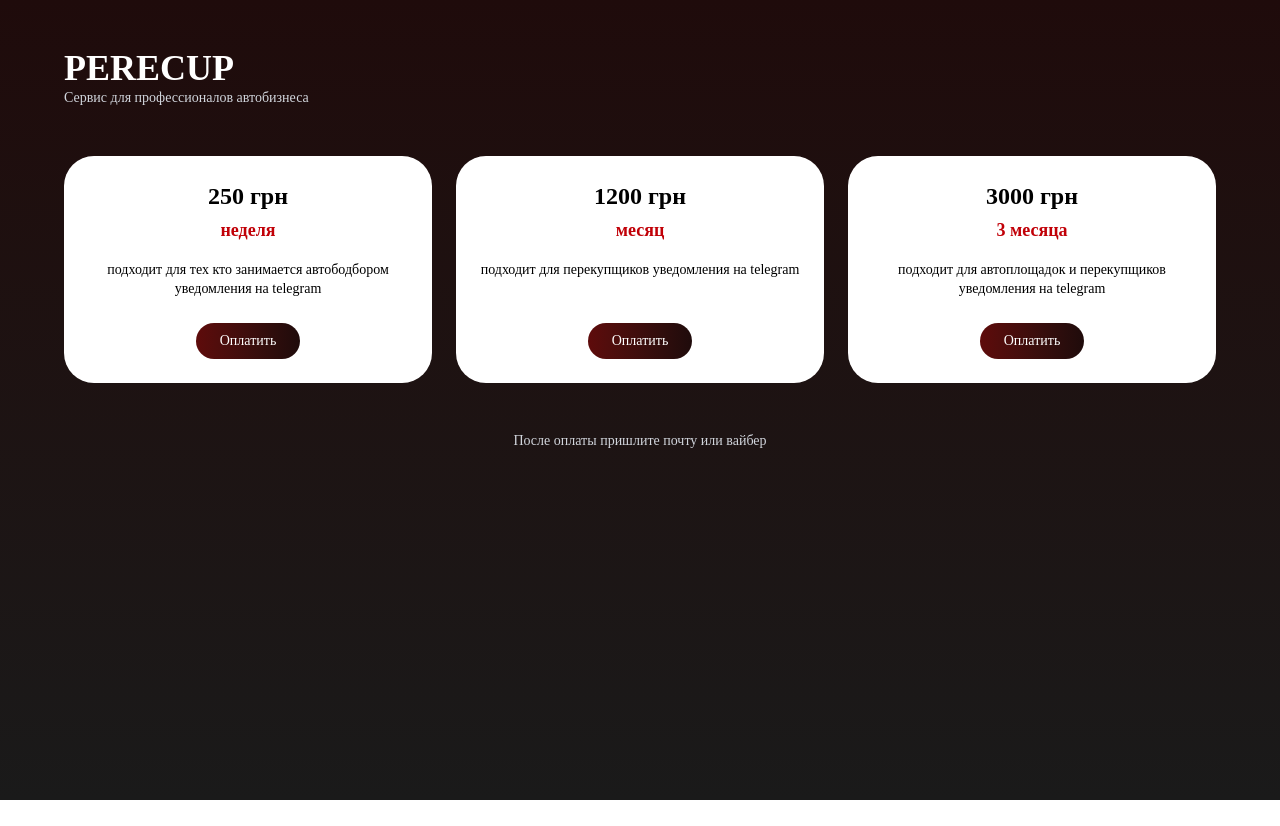
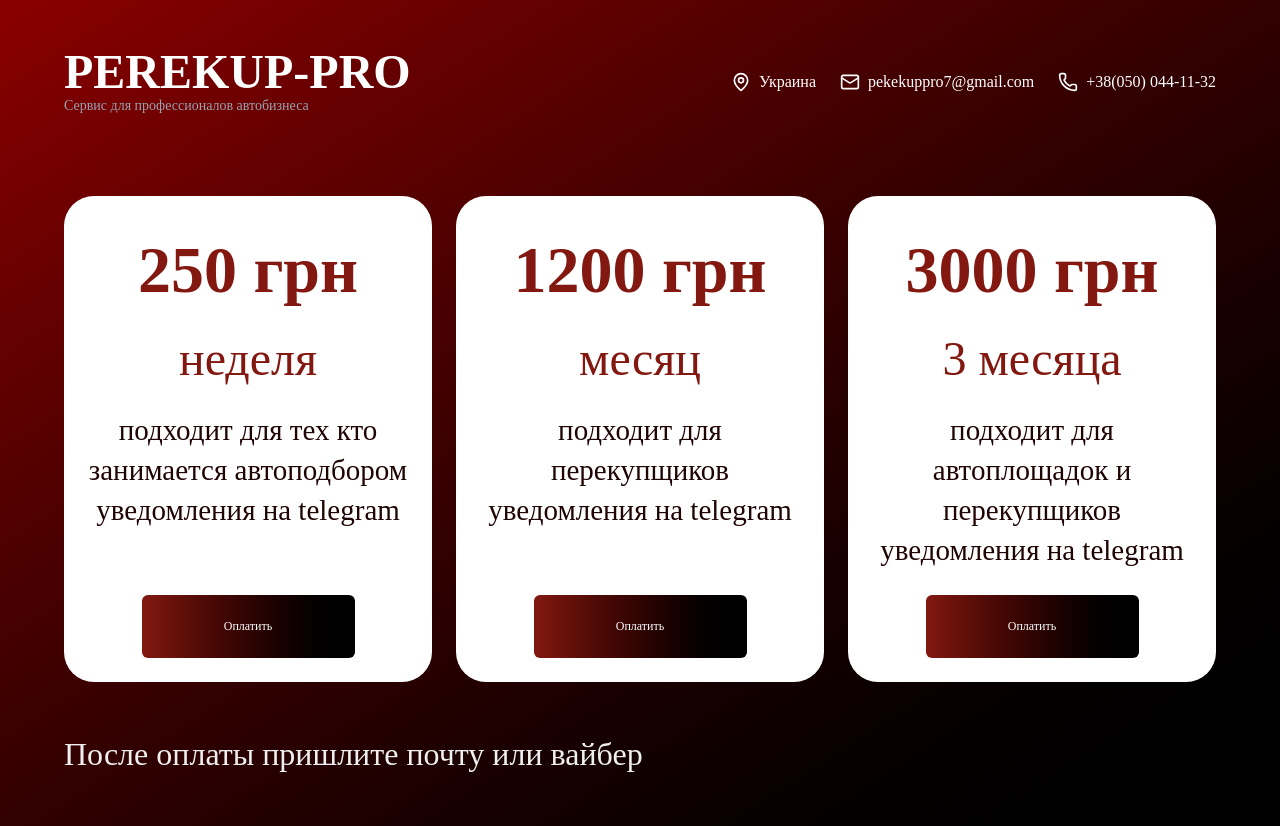
Before and after one commit to Chornei-Olha/Perekup, a Next.js app: page /pricing in a window 1280 px wide. Before the commit the page ends 800 px from the top, so only its background shows below. Built offline with nearby package versions, Linux system fonts and the light colour scheme.

Commit message:
before back

```diff
--- a/src/app/api/brands/route.ts
+++ b/src/app/api/brands/route.ts
@@ -1,5 +1,3 @@
-// app/api/brands/route.ts
-
 import { NextResponse } from "next/server";
 
 // Массив брендов
--- a/src/app/components/CarList.tsx
+++ b/src/app/components/CarList.tsx
@@ -1,6 +1,6 @@
 "use client";
 import React from "react";
-import Image from "next/image"; // Import Image from next/image
+import Image from "next/image";
 import type { Car } from "@/app/types/Car";
 
 interface CarListProps {
--- /dev/null
+++ b/src/app/components/Header.tsx
@@ -0,0 +1,35 @@
+import { Mail, MapPin, Phone } from "lucide-react";
+
+export default function Header() {
+  return (
+    <div className="relative z-20 container mx-auto">
+      <div className="flex flex-col sm:flex-row sm: justify-between items-left sm:items-center">
+        {/* Logo */}
+        <div className="flex flex-col mb-[25px] sm:mb-0">
+          <h1 className="text-xl sm:text-5xl font-bold text-white">
+            PEREKUP-PRO
+          </h1>
+          <p className="text-sm text-gray-400">
+            Сервис для профессионалов автобизнеса
+          </p>
+        </div>
+
+        {/* Contact info */}
+        <div className="flex flex-col sm:flex-row items-left sm:items-center space-x-6">
+          <div className="flex items-center">
+            <MapPin className="h-5 w-5 mr-2" />
+            <span className="text-white">Украина</span>
+          </div>
+          <div className="flex items-center">
+            <Mail className="h-5 w-5 mr-2" />
+            <span className="text-white">pekekuppro7@gmail.com</span>
+          </div>
+          <div className="flex items-center">
+            <Phone className="h-5 w-5 mr-2" />
+            <span className="text-white">+38(050) 044-11-32</span>
+          </div>
+        </div>
+      </div>
+    </div>
+  );
+}
--- a/src/app/page.tsx
+++ b/src/app/page.tsx
@@ -1,9 +1,9 @@
 "use client";
 
 import Image from "next/image";
-import { Mail, MapPin, Phone } from "lucide-react";
+// import { Mail, MapPin, Phone } from "lucide-react";
 import { useRouter } from "next/navigation";
-
+import Header from "@/app/components/Header";
 export default function Home() {
   const router = useRouter();
 
@@ -103,10 +103,9 @@
               "linear-gradient(rgba(0, 0, 0, 0.4), rgba(0, 0, 0, 0.4)), url(/images/bg.png)",
           }}
         >
-          {/* Header content */}
-          <div className="relative z-20 container mx-auto px-4 py-6">
+          <Header />
+          {/* <div className="relative z-20 container mx-auto px-4 py-6">
             <div className="flex flex-col sm:flex-row sm: justify-between items-left sm:items-center">
-              {/* Logo */}
               <div className="flex flex-col mb-[25px] sm:mb-0">
                 <h1 className="text-xl sm:text-5xl font-bold text-white">
                   PEREKUP-PRO
@@ -116,7 +115,6 @@
                 </p>
               </div>
 
-              {/* Contact info */}
               <div className="flex flex-col sm:flex-row items-left sm:items-center space-x-6">
                 <div className="flex items-center">
                   <MapPin className="h-5 w-5 mr-2" />
@@ -132,7 +130,7 @@
                 </div>
               </div>
             </div>
-          </div>
+          </div> */}
 
           <div className="mt-18 sm:mt-24 text-center">
             <h1 className="font-plus-jakarta text-bold text-3xl sm:text-5xl font-bold tracking-wide leading-tight">
--- a/src/app/pricing/page.tsx
+++ b/src/app/pricing/page.tsx
@@ -1,26 +1,19 @@
+import Header from "@/app/components/Header";
+
 export default function SubscriptionPage() {
   return (
-    <main className="w-full min-h-screen bg-gradient-to-b from-[#1f0b0b] to-[#1a1a1a] text-white py-12 px-4">
+    <main className="w-full min-h-screen bg-gradient-to-br from-[#8B0000] to-black text-white py-12 px-4">
       <div className="max-w-6xl mx-auto">
-        {/* Header */}
-        <div className="text-left mb-12">
-          <h1 className="text-3xl md:text-4xl font-bold">
-            <span className="text-white">PERE</span>
-            <span className="text-white font-extrabold">CUP</span>
-          </h1>
-          <p className="text-sm text-gray-300">
-            Сервис для профессионалов автобизнеса
-          </p>
-        </div>
+        <Header />
 
         {/* Pricing Cards */}
-        <div className="grid md:grid-cols-3 gap-6 mb-12">
+        <div className="grid md:grid-cols-3 gap-6 mb-12 mt-20">
           {[
             {
               price: "250 грн",
               duration: "неделя",
               description:
-                "подходит для тех кто занимается автободбором уведомления на telegram",
+                "подходит для тех кто занимается автоподбором уведомления на telegram",
             },
             {
               price: "1200 грн",
@@ -39,15 +32,17 @@
               className="bg-white text-black p-6 rounded-[30px] text-center flex flex-col items-center justify-between"
             >
               <div>
-                <h2 className="text-2xl font-bold mb-1">{item.price}</h2>
-                <p className="text-lg text-red-700 font-semibold mb-4">
+                <h2 className="text-[66px] font-bold mb-1 text-[#821810]">
+                  {item.price}
+                </h2>
+                <p className="text-[48px] text-[#821810] font-light mb-4">
                   {item.duration}
                 </p>
-                <p className="text-sm mb-6 max-w-xs mx-auto leading-snug">
+                <p className="text-[29px] text-[#1F0404] mb-6 max-w-xs mx-auto leading-snug">
                   {item.description}
                 </p>
               </div>
-              <button className="bg-gradient-to-r from-[#5e0b0b] to-[#1f0b0b] text-white px-6 py-2 rounded-full text-sm font-medium">
+              <button className="bg-gradient-to-r from-[#821810] to-[#000000] text-white px-6 py-2 rounded-[6px] text-[12px] font-medium w-[213px] h-[63px] cursor">
                 Оплатить
               </button>
             </div>
@@ -55,7 +50,7 @@
         </div>
 
         {/* Footer Note */}
-        <p className="text-center text-gray-300 text-sm">
+        <p className="text-left text-[#EFEFEF] text-[32px] font-light">
           После оплаты пришлите почту или вайбер
         </p>
       </div>
--- a/src/app/register/page.tsx
+++ b/src/app/register/page.tsx
@@ -3,6 +3,7 @@
 import { useState } from "react";
 import { useRouter } from "next/navigation";
 import Image from "next/image";
+import Header from "@/app/components/Header";
 
 export default function RegistrationPage() {
   const router = useRouter();
@@ -19,8 +20,10 @@
   };
 
   return (
-    <div className="min-h-screen bg-gradient-to-br from-[#8B0000] to-black text-white flex items-center justify-center p-4 sm:p-8">
-      <div className="max-w-7xl w-full grid grid-cols-1 sm:grid-cols-2 gap-8 items-center">
+    <div className="bg-gradient-to-br from-[#8B0000] to-black text-white flex items-center justify-center p-4 sm:p-8">
+      <div>
+        <Header />
+        <div className="min-h-screen max-w-7xl w-full grid grid-cols-1 sm:grid-cols-2 gap-8 items-center">
           <div>
             <p className="text-lg sm:text-xl font-semibold mb-10">
               После регистрации, вам будет доступно 1 день бесплатного
@@ -97,7 +100,7 @@
 
           <div className="flex justify-center sm:justify-end mt-8 sm:mt-0">
             <Image
-            src="/images/car.png"
+              src="/images/01-1.png"
               alt="car"
               width={500}
               height={300}
@@ -106,5 +109,6 @@
           </div>
         </div>
       </div>
+    </div>
   );
 }
```
Also changed, not shown: src/app/search/page.tsx (+0 -30 lines). Lines whose indentation alone changed are shown as unchanged.
